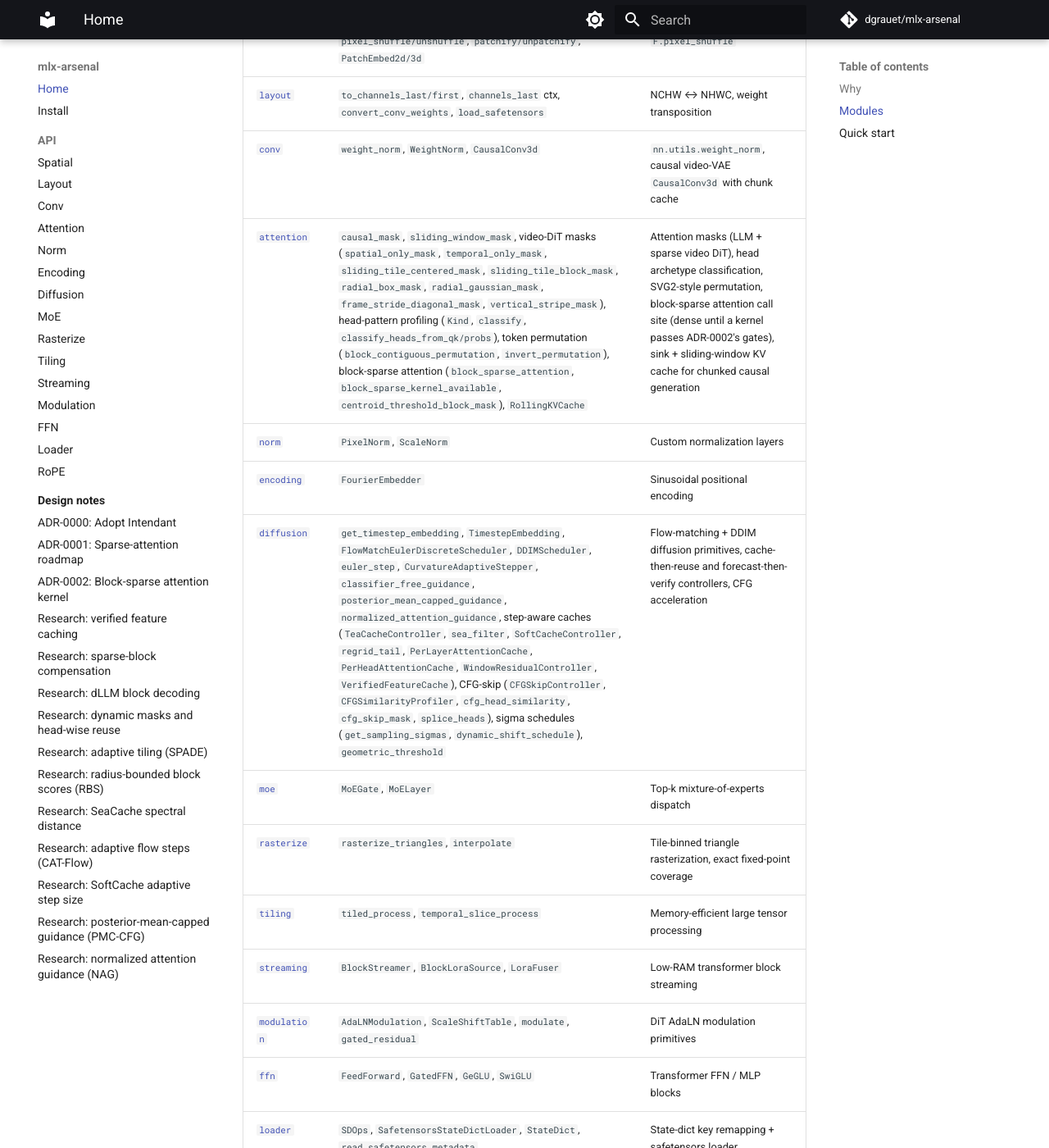
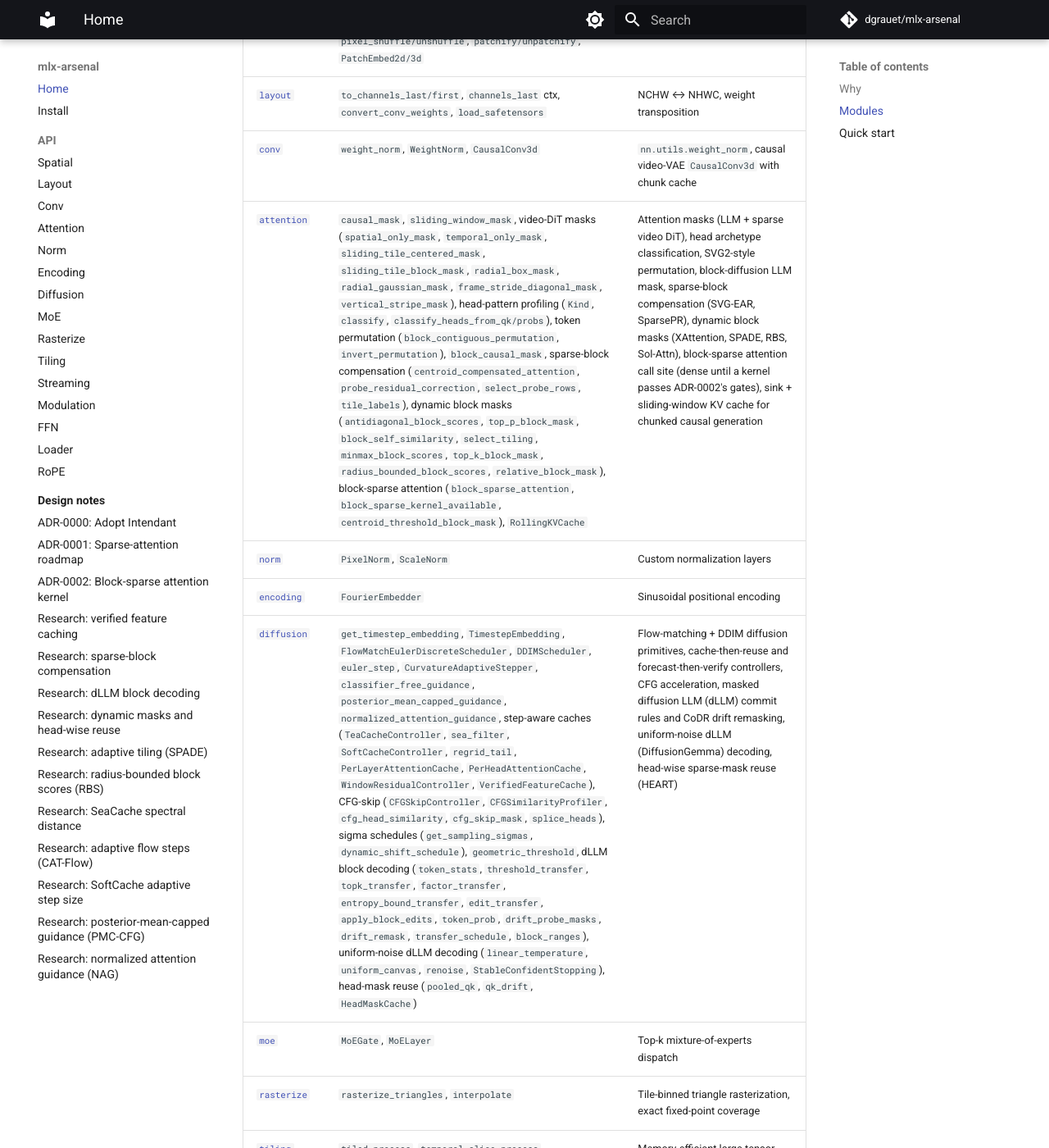
Before and after one commit to dgrauet/mlx-arsenal, an MkDocs documentation site: the page built from docs/index.md, in a window 1280 px wide and 1400 px high, scrolled down 768 px. Shown: the whole window at 82% size. Built offline with MkDocs 1.6.1 and Material for MkDocs 9.7.7, drawn with Linux system fonts in a browser that asks for light colours; comment, search, counter and statistics services are not loaded.

Commit message:
docs: list every public dllm and attention helper in the module tables (#115)
The docs index diffusion row named none of the dLLM decoding helpers
(masked commit rules, CoDR, uniform-noise decoding) nor head-mask reuse,
and its attention row missed the compensation and dynamic-mask helpers.
The README missed the uniform-noise helpers and RollingKVCache.


Claude-Session: https://claude.ai/code/session_01AtVFsgSF22rkS7m1Ry723J

Co-authored-by: Claude Opus 5.5 <noreply@anthropic.com>

```diff
--- a/docs/index.md
+++ b/docs/index.md
@@ -25,10 +25,10 @@ place so each port doesn't ship a sixth copy.
 | [`spatial`](api/spatial.md) | `interpolate_nearest`, `interpolate_3d`, `avg_pool1d`, `replicate_pad`, `upsample_nearest/bilinear`, `pixel_shuffle/unshuffle`, `patchify/unpatchify`, `PatchEmbed2d/3d` | `F.interpolate`, `F.avg_pool1d`, `F.pad`, `F.pixel_shuffle` |
 | [`layout`](api/layout.md) | `to_channels_last/first`, `channels_last` ctx, `convert_conv_weights`, `load_safetensors` | NCHW ↔ NHWC, weight transposition |
 | [`conv`](api/conv.md) | `weight_norm`, `WeightNorm`, `CausalConv3d` | `nn.utils.weight_norm`, causal video-VAE `CausalConv3d` with chunk cache |
-| [`attention`](api/attention.md) | `causal_mask`, `sliding_window_mask`, video-DiT masks (`spatial_only_mask`, `temporal_only_mask`, `sliding_tile_centered_mask`, `sliding_tile_block_mask`, `radial_box_mask`, `radial_gaussian_mask`, `frame_stride_diagonal_mask`, `vertical_stripe_mask`), head-pattern profiling (`Kind`, `classify`, `classify_heads_from_qk/probs`), token permutation (`block_contiguous_permutation`, `invert_permutation`), block-sparse attention (`block_sparse_attention`, `block_sparse_kernel_available`, `centroid_threshold_block_mask`), `RollingKVCache` | Attention masks (LLM + sparse video DiT), head archetype classification, SVG2-style permutation, block-sparse attention call site (dense until a kernel passes ADR-0002's gates), sink + sliding-window KV cache for chunked causal generation |
+| [`attention`](api/attention.md) | `causal_mask`, `sliding_window_mask`, video-DiT masks (`spatial_only_mask`, `temporal_only_mask`, `sliding_tile_centered_mask`, `sliding_tile_block_mask`, `radial_box_mask`, `radial_gaussian_mask`, `frame_stride_diagonal_mask`, `vertical_stripe_mask`), head-pattern profiling (`Kind`, `classify`, `classify_heads_from_qk/probs`), token permutation (`block_contiguous_permutation`, `invert_permutation`), `block_causal_mask`, sparse-block compensation (`centroid_compensated_attention`, `probe_residual_correction`, `select_probe_rows`, `tile_labels`), dynamic block masks (`antidiagonal_block_scores`, `top_p_block_mask`, `block_self_similarity`, `select_tiling`, `minmax_block_scores`, `top_k_block_mask`, `radius_bounded_block_scores`, `relative_block_mask`), block-sparse attention (`block_sparse_attention`, `block_sparse_kernel_available`, `centroid_threshold_block_mask`), `RollingKVCache` | Attention masks (LLM + sparse video DiT), head archetype classification, SVG2-style permutation, block-diffusion LLM mask, sparse-block compensation (SVG-EAR, SparsePR), dynamic block masks (XAttention, SPADE, RBS, Sol-Attn), block-sparse attention call site (dense until a kernel passes ADR-0002's gates), sink + sliding-window KV cache for chunked causal generation |
 | [`norm`](api/norm.md) | `PixelNorm`, `ScaleNorm` | Custom normalization layers |
 | [`encoding`](api/encoding.md) | `FourierEmbedder` | Sinusoidal positional encoding |
-| [`diffusion`](api/diffusion.md) | `get_timestep_embedding`, `TimestepEmbedding`, `FlowMatchEulerDiscreteScheduler`, `DDIMScheduler`, `euler_step`, `CurvatureAdaptiveStepper`, `classifier_free_guidance`, `posterior_mean_capped_guidance`, `normalized_attention_guidance`, step-aware caches (`TeaCacheController`, `sea_filter`, `SoftCacheController`, `regrid_tail`, `PerLayerAttentionCache`, `PerHeadAttentionCache`, `WindowResidualController`, `VerifiedFeatureCache`), CFG-skip (`CFGSkipController`, `CFGSimilarityProfiler`, `cfg_head_similarity`, `cfg_skip_mask`, `splice_heads`), sigma schedules (`get_sampling_sigmas`, `dynamic_shift_schedule`), `geometric_threshold` | Flow-matching + DDIM diffusion primitives, cache-then-reuse and forecast-then-verify controllers, CFG acceleration |
+| [`diffusion`](api/diffusion.md) | `get_timestep_embedding`, `TimestepEmbedding`, `FlowMatchEulerDiscreteScheduler`, `DDIMScheduler`, `euler_step`, `CurvatureAdaptiveStepper`, `classifier_free_guidance`, `posterior_mean_capped_guidance`, `normalized_attention_guidance`, step-aware caches (`TeaCacheController`, `sea_filter`, `SoftCacheController`, `regrid_tail`, `PerLayerAttentionCache`, `PerHeadAttentionCache`, `WindowResidualController`, `VerifiedFeatureCache`), CFG-skip (`CFGSkipController`, `CFGSimilarityProfiler`, `cfg_head_similarity`, `cfg_skip_mask`, `splice_heads`), sigma schedules (`get_sampling_sigmas`, `dynamic_shift_schedule`), `geometric_threshold`, dLLM block decoding (`token_stats`, `threshold_transfer`, `topk_transfer`, `factor_transfer`, `entropy_bound_transfer`, `edit_transfer`, `apply_block_edits`, `token_prob`, `drift_probe_masks`, `drift_remask`, `transfer_schedule`, `block_ranges`), uniform-noise dLLM decoding (`linear_temperature`, `uniform_canvas`, `renoise`, `StableConfidentStopping`), head-mask reuse (`pooled_qk`, `qk_drift`, `HeadMaskCache`) | Flow-matching + DDIM diffusion primitives, cache-then-reuse and forecast-then-verify controllers, CFG acceleration, masked diffusion LLM (dLLM) commit rules and CoDR drift remasking, uniform-noise dLLM (DiffusionGemma) decoding, head-wise sparse-mask reuse (HEART) |
 | [`moe`](api/moe.md) | `MoEGate`, `MoELayer` | Top-k mixture-of-experts dispatch |
 | [`rasterize`](api/rasterize.md) | `rasterize_triangles`, `interpolate` | Tile-binned triangle rasterization, exact fixed-point coverage |
 | [`tiling`](api/tiling.md) | `tiled_process`, `temporal_slice_process` | Memory-efficient large tensor processing |
```
Also changed, not shown: README.md (+2 -2 lines).
